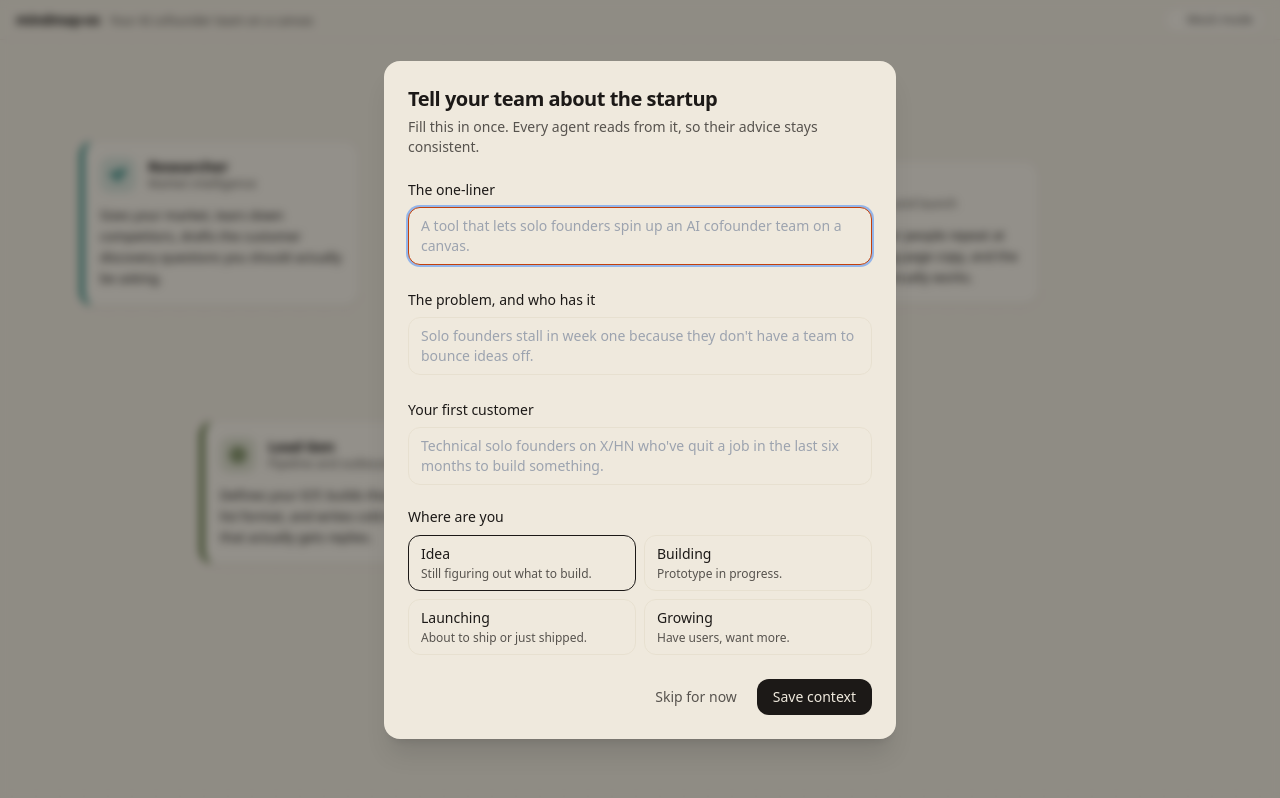
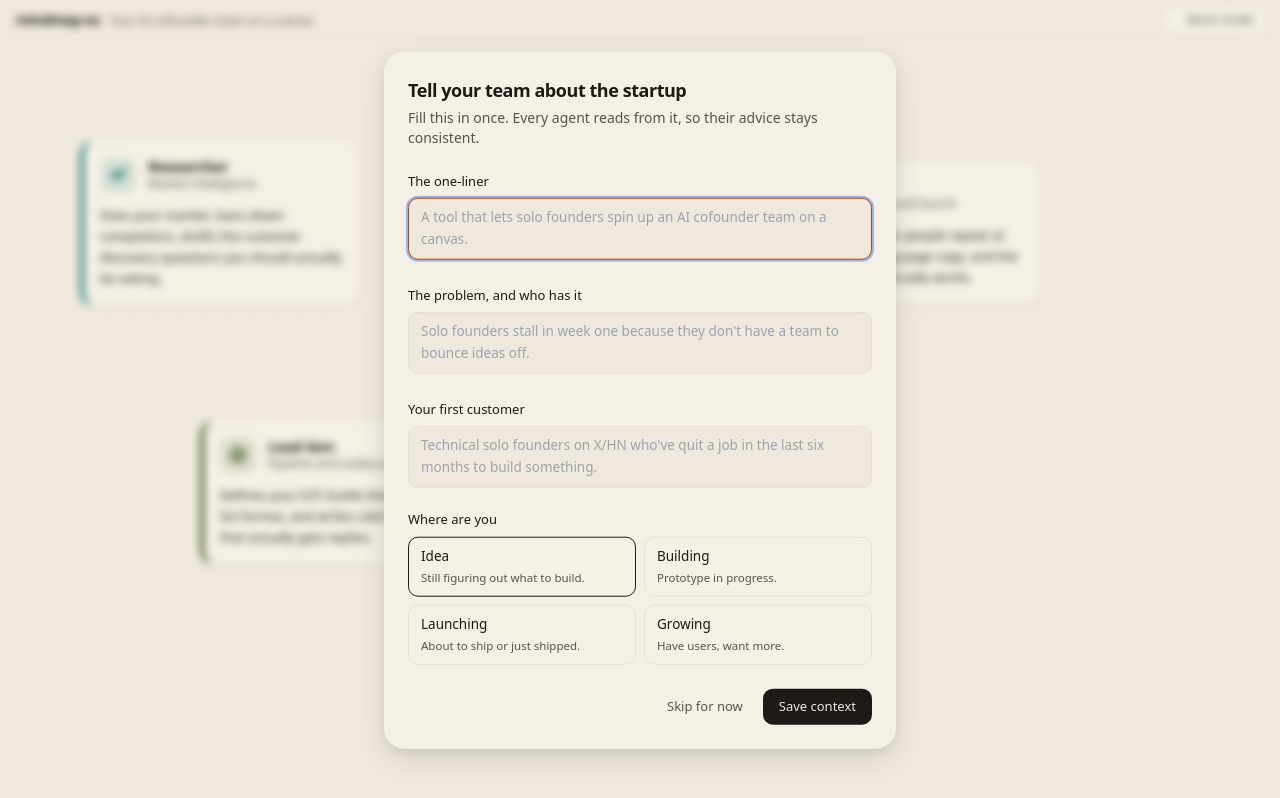
Before and after one commit to Shashwat711/mindmap-os, a Next.js app in the folder frontend/: page / in a window 1280 px wide. Built offline with nearby package versions, Linux system fonts and the light colour scheme.

Commit message:
refine onboarding and connector dialogs to design.md spec

```diff
--- a/frontend/components/onboarding/StartupContextDialog.tsx
+++ b/frontend/components/onboarding/StartupContextDialog.tsx
@@ -38,9 +38,9 @@ export function StartupContextDialog({ open, initial, onSave, onSkip }: Props) {
   return (
     <Dialog.Root open={open} onOpenChange={(next) => { if (!next) onSkip(); }}>
       <Dialog.Portal>
-        <Dialog.Backdrop className="fixed inset-0 bg-black/40 backdrop-blur-sm" />
-        <Dialog.Popup className="fixed left-1/2 top-1/2 w-full max-w-lg -translate-x-1/2 -translate-y-1/2 rounded-2xl bg-background p-6 shadow-xl outline-none">
-          <Dialog.Title className="text-xl font-semibold tracking-tight">
+        <Dialog.Backdrop className="fixed inset-0 bg-foreground/40 backdrop-blur-[4px]" />
+        <Dialog.Popup className="fixed left-1/2 top-1/2 w-full max-w-lg -translate-x-1/2 -translate-y-1/2 rounded-[20px] bg-card p-6 shadow-raised outline-none">
+          <Dialog.Title className="text-lg font-semibold tracking-tight text-foreground">
             Tell your team about the startup
           </Dialog.Title>
           <Dialog.Description className="mt-1 text-sm text-muted-foreground">
@@ -49,50 +49,50 @@ export function StartupContextDialog({ open, initial, onSave, onSkip }: Props) {
 
           <form onSubmit={handleSubmit} className="mt-5 space-y-4">
             <label className="block space-y-1.5">
-              <span className="text-sm font-medium">The one-liner</span>
+              <span className="text-[13px] font-medium text-foreground">The one-liner</span>
               <textarea
                 required
                 value={idea}
                 onChange={(e) => setIdea(e.target.value)}
                 placeholder="A tool that lets solo founders spin up an AI cofounder team on a canvas."
                 rows={2}
-                className="w-full resize-none rounded-lg border border-border bg-background px-3 py-2 text-sm outline-none focus:border-ring focus:ring-2 focus:ring-ring/30"
+                className="w-full resize-none rounded-md border border-border bg-background px-3 py-2 text-[13.5px] leading-relaxed outline-none placeholder:text-muted-foreground/60 focus:border-ring focus:ring-2 focus:ring-ring/25"
               />
             </label>
 
             <label className="block space-y-1.5">
-              <span className="text-sm font-medium">The problem, and who has it</span>
+              <span className="text-[13px] font-medium text-foreground">The problem, and who has it</span>
               <textarea
                 required
                 value={problem}
                 onChange={(e) => setProblem(e.target.value)}
                 placeholder="Solo founders stall in week one because they don't have a team to bounce ideas off."
                 rows={2}
-                className="w-full resize-none rounded-lg border border-border bg-background px-3 py-2 text-sm outline-none focus:border-ring focus:ring-2 focus:ring-ring/30"
+                className="w-full resize-none rounded-md border border-border bg-background px-3 py-2 text-[13.5px] leading-relaxed outline-none placeholder:text-muted-foreground/60 focus:border-ring focus:ring-2 focus:ring-ring/25"
               />
             </label>
 
             <label className="block space-y-1.5">
-              <span className="text-sm font-medium">Your first customer</span>
+              <span className="text-[13px] font-medium text-foreground">Your first customer</span>
               <textarea
                 required
                 value={icp}
                 onChange={(e) => setIcp(e.target.value)}
                 placeholder="Technical solo founders on X/HN who've quit a job in the last six months to build something."
                 rows={2}
-                className="w-full resize-none rounded-lg border border-border bg-background px-3 py-2 text-sm outline-none focus:border-ring focus:ring-2 focus:ring-ring/30"
+                className="w-full resize-none rounded-md border border-border bg-background px-3 py-2 text-[13.5px] leading-relaxed outline-none placeholder:text-muted-foreground/60 focus:border-ring focus:ring-2 focus:ring-ring/25"
               />
             </label>
 
             <fieldset className="space-y-2">
-              <legend className="text-sm font-medium">Where are you</legend>
+              <legend className="text-[13px] font-medium text-foreground">Where are you</legend>
               <div className="grid grid-cols-2 gap-2">
                 {STAGES.map((s) => (
                   <label
                     key={s.value}
-                    className={`flex cursor-pointer flex-col gap-0.5 rounded-lg border px-3 py-2 text-sm transition ${
+                    className={`flex cursor-pointer flex-col gap-0.5 rounded-md border px-3 py-2 text-sm transition-colors ${
                       stage === s.value
-                        ? "border-foreground bg-foreground/5"
+                        ? "border-foreground bg-foreground/[0.05]"
                         : "border-border hover:border-foreground/40"
                     }`}
                   >
@@ -104,8 +104,8 @@ export function StartupContextDialog({ open, initial, onSave, onSkip }: Props) {
                       onChange={() => setStage(s.value)}
                       className="sr-only"
                     />
-                    <span className="font-medium">{s.label}</span>
-                    <span className="text-xs text-muted-foreground">{s.hint}</span>
+                    <span className="text-[13.5px] font-medium text-foreground">{s.label}</span>
+                    <span className="text-[11.5px] text-muted-foreground">{s.hint}</span>
                   </label>
                 ))}
               </div>
@@ -115,13 +115,13 @@ export function StartupContextDialog({ open, initial, onSave, onSkip }: Props) {
               <button
                 type="button"
                 onClick={onSkip}
-                className="rounded-lg px-3 py-2 text-sm text-muted-foreground hover:text-foreground"
+                className="rounded-md px-3 py-2 text-[13px] text-muted-foreground transition-colors hover:text-foreground"
               >
                 Skip for now
               </button>
               <button
                 type="submit"
-                className="rounded-lg bg-foreground px-4 py-2 text-sm font-medium text-background hover:bg-foreground/85"
+                className="rounded-md bg-foreground px-4 py-2 text-[13px] font-medium text-background transition-colors hover:bg-foreground/85"
               >
                 Save context
               </button>
--- a/frontend/components/settings/ConnectorDialog.tsx
+++ b/frontend/components/settings/ConnectorDialog.tsx
@@ -69,9 +69,9 @@ export function ConnectorDialog({ open, initial, onSave, onClose }: Props) {
   return (
     <Dialog.Root open={open} onOpenChange={(next) => { if (!next) onClose(); }}>
       <Dialog.Portal>
-        <Dialog.Backdrop className="fixed inset-0 bg-black/40 backdrop-blur-sm" />
-        <Dialog.Popup className="fixed left-1/2 top-1/2 w-full max-w-md -translate-x-1/2 -translate-y-1/2 rounded-2xl bg-background p-6 shadow-xl outline-none">
-          <Dialog.Title className="text-xl font-semibold tracking-tight">
+        <Dialog.Backdrop className="fixed inset-0 bg-foreground/40 backdrop-blur-[4px]" />
+        <Dialog.Popup className="fixed left-1/2 top-1/2 w-full max-w-md -translate-x-1/2 -translate-y-1/2 rounded-[20px] bg-card p-6 shadow-raised outline-none">
+          <Dialog.Title className="text-lg font-semibold tracking-tight text-foreground">
             Connect a model
           </Dialog.Title>
           <Dialog.Description className="mt-1 text-sm text-muted-foreground">
@@ -83,9 +83,9 @@ export function ConnectorDialog({ open, initial, onSave, onClose }: Props) {
               {PROVIDERS.map((p) => (
                 <label
                   key={p.value}
-                  className={`flex cursor-pointer flex-col gap-0.5 rounded-lg border px-3 py-2.5 text-sm transition ${
+                  className={`flex cursor-pointer flex-col gap-0.5 rounded-md border px-3 py-2.5 transition-colors ${
                     provider === p.value
-                      ? "border-foreground bg-foreground/5"
+                      ? "border-foreground bg-foreground/[0.05]"
                       : "border-border hover:border-foreground/40"
                   }`}
                 >
@@ -97,8 +97,8 @@ export function ConnectorDialog({ open, initial, onSave, onClose }: Props) {
                     onChange={() => changeProvider(p.value)}
                     className="sr-only"
                   />
-                  <span className="font-medium">{p.label}</span>
-                  <span className="text-xs text-muted-foreground">{p.hint}</span>
+                  <span className="text-[13.5px] font-medium text-foreground">{p.label}</span>
+                  <span className="text-[11.5px] text-muted-foreground">{p.hint}</span>
                 </label>
               ))}
             </div>
@@ -106,11 +106,11 @@ export function ConnectorDialog({ open, initial, onSave, onClose }: Props) {
             {requiresKey && (
               <>
                 <label className="block space-y-1.5">
-                  <span className="text-sm font-medium">Model</span>
+                  <span className="text-[13px] font-medium text-foreground">Model</span>
                   <select
                     value={model}
                     onChange={(e) => setModel(e.target.value)}
-                    className="w-full rounded-lg border border-border bg-background px-3 py-2 text-sm outline-none focus:border-ring focus:ring-2 focus:ring-ring/30"
+                    className="w-full rounded-md border border-border bg-background px-3 py-2 text-[13.5px] outline-none focus:border-ring focus:ring-2 focus:ring-ring/25"
                   >
                     {currentProvider.models.map((m) => (
                       <option key={m} value={m}>{m}</option>
@@ -119,14 +119,14 @@ export function ConnectorDialog({ open, initial, onSave, onClose }: Props) {
                 </label>
 
                 <label className="block space-y-1.5">
-                  <span className="text-sm font-medium">API key</span>
+                  <span className="text-[13px] font-medium text-foreground">API key</span>
                   <input
                     type="password"
                     required
                     value={apiKey}
                     onChange={(e) => setApiKey(e.target.value)}
                     placeholder={provider === "anthropic" ? "sk-ant-..." : "sk-..."}
-                    className="w-full rounded-lg border border-border bg-background px-3 py-2 font-mono text-xs outline-none focus:border-ring focus:ring-2 focus:ring-ring/30"
+                    className="w-full rounded-md border border-border bg-background px-3 py-2 font-mono text-xs outline-none placeholder:text-muted-foreground/50 focus:border-ring focus:ring-2 focus:ring-ring/25"
                   />
                   <span className="block text-[11px] text-muted-foreground">
                     Stored in localStorage. Don't use a production key.
@@ -139,13 +139,13 @@ export function ConnectorDialog({ open, initial, onSave, onClose }: Props) {
               <button
                 type="button"
                 onClick={onClose}
-                className="rounded-lg px-3 py-2 text-sm text-muted-foreground hover:text-foreground"
+                className="rounded-md px-3 py-2 text-[13px] text-muted-foreground transition-colors hover:text-foreground"
               >
                 Cancel
               </button>
               <button
                 type="submit"
-                className="rounded-lg bg-foreground px-4 py-2 text-sm font-medium text-background hover:bg-foreground/85"
+                className="rounded-md bg-foreground px-4 py-2 text-[13px] font-medium text-background transition-colors hover:bg-foreground/85"
               >
                 Save connector
               </button>
```
